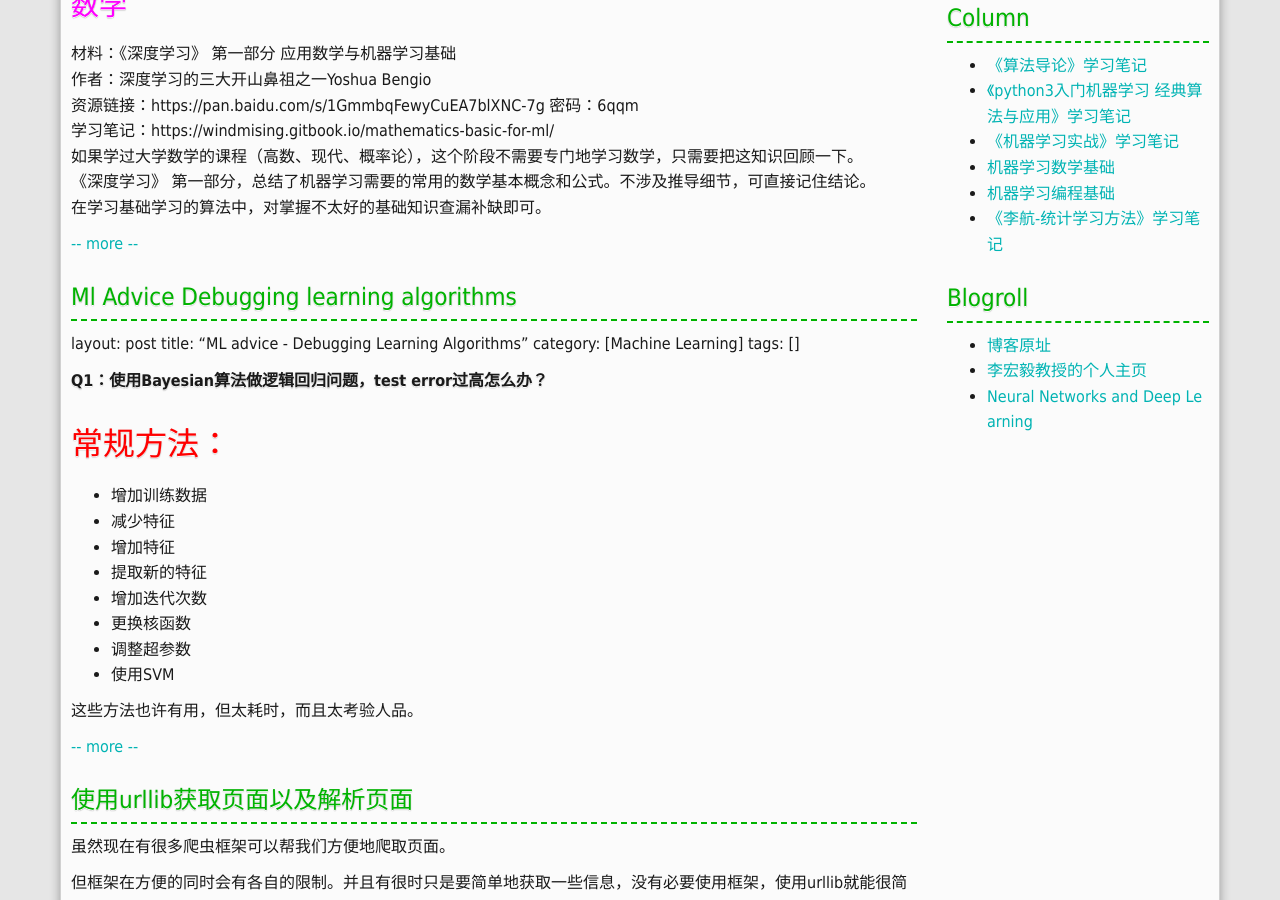
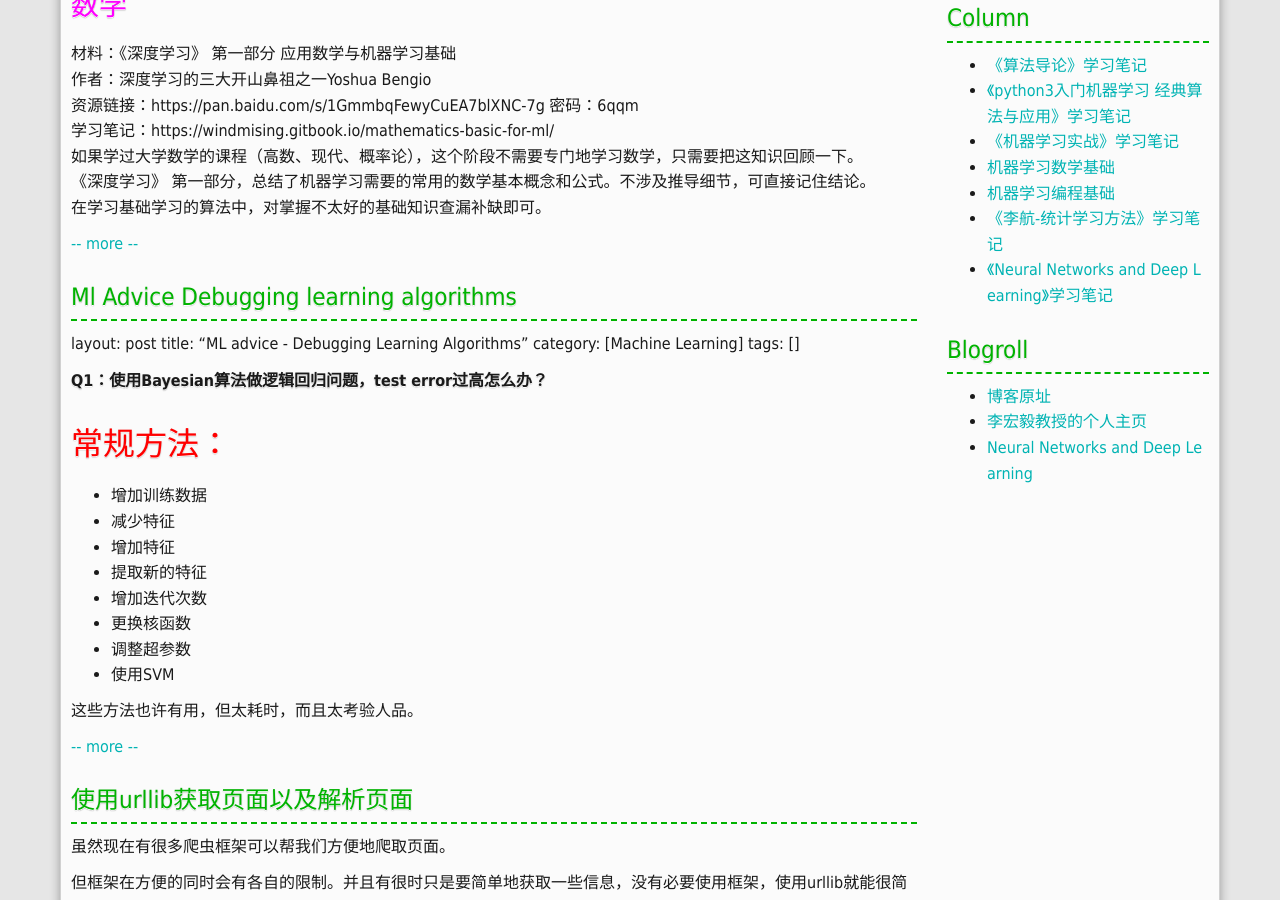
Before and after one commit to windmissing/windmissing.github.io, a Jekyll site: the page built from index.html, in a window 1280 px wide and 900 px high, scrolled down 1152 px. Built offline with Jekyll 4.4.1, drawn with Linux system fonts in a browser that asks for light colours; the list of posts is cut into pages by our own code.

Commit message:
a new book

```diff
--- a/_data/column.json
+++ b/_data/column.json
@@ -22,5 +22,9 @@
     {
         "title": "《李航-统计学习方法》学习笔记",
         "url":"https://windmising.gitbook.io/lihang-tongjixuexifangfa/"
+    },
+    {
+        "title":"《Neural Networks and Deep Learning》学习笔记",
+        "url":"https://windmising.gitbook.io/nielsen-nndl/"
     }
 ]
```
